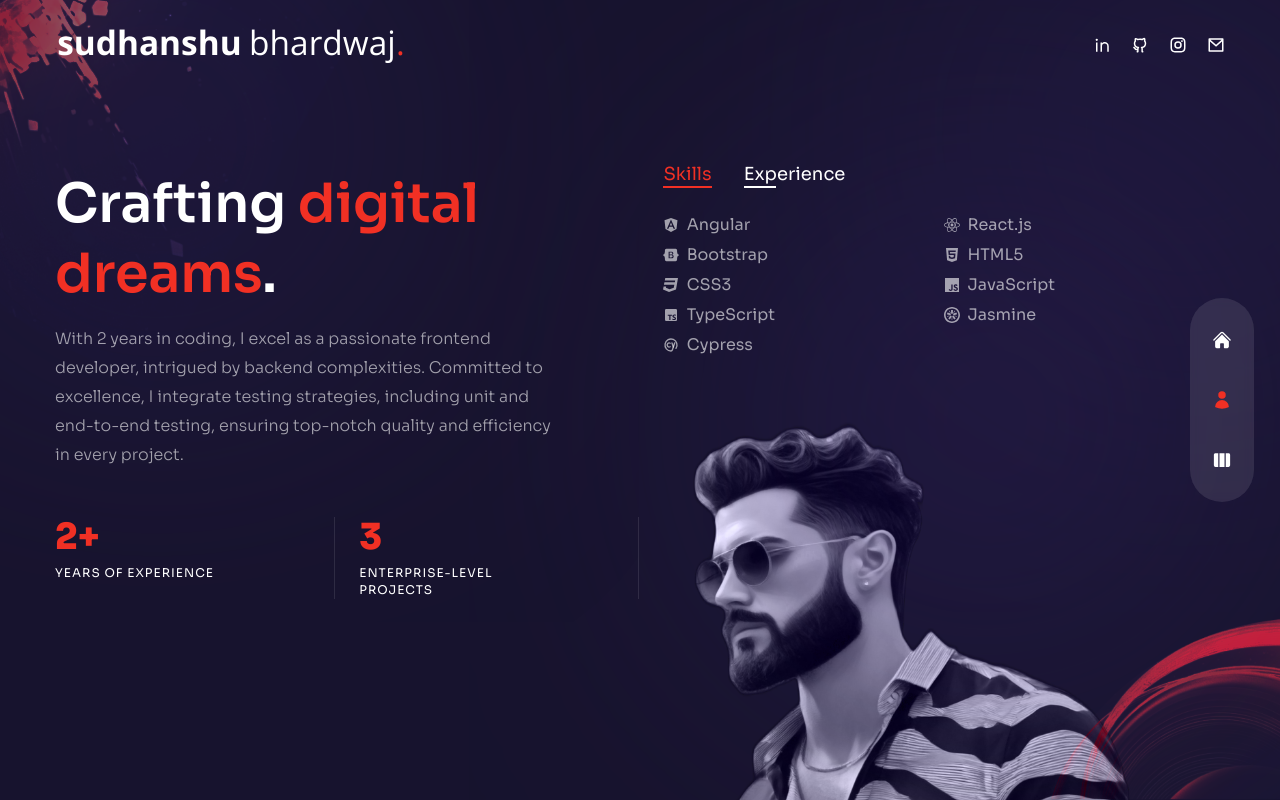
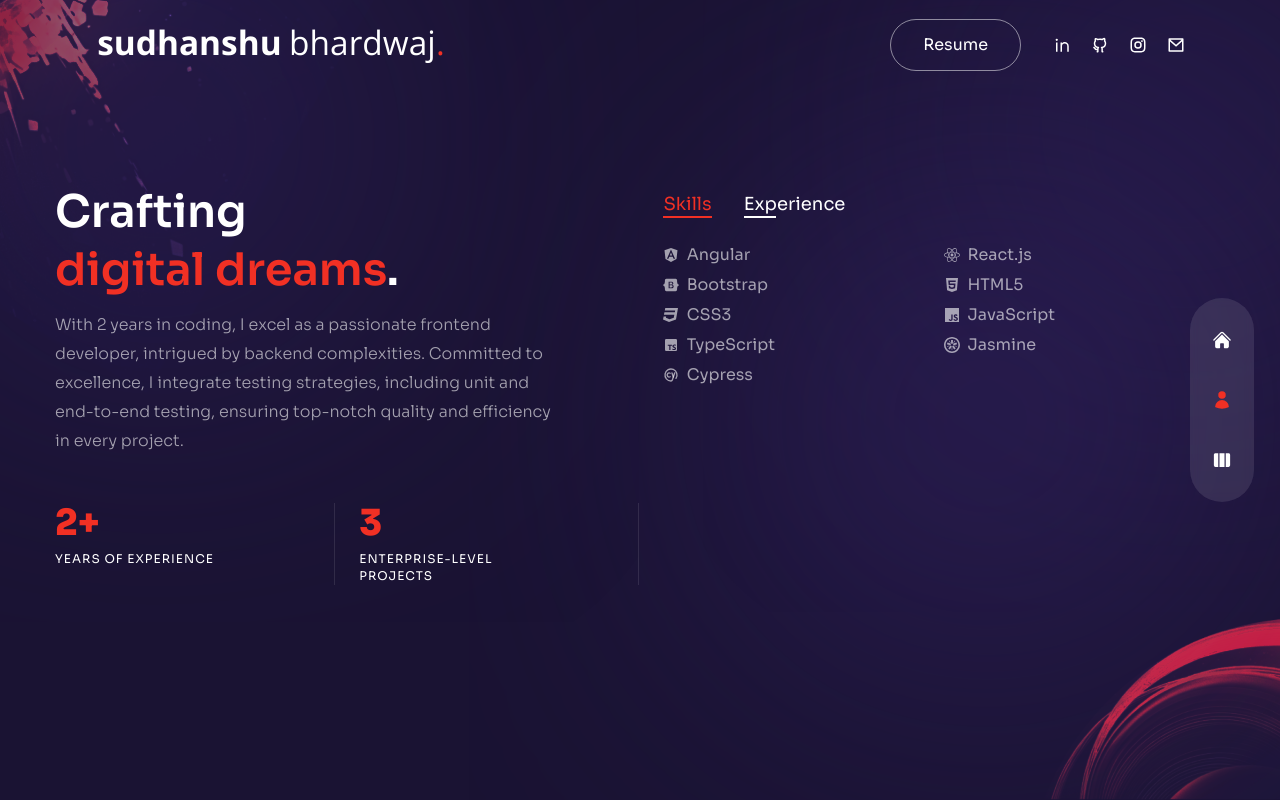
Before and after one commit to Sudhanshu-bh/sb-portfolio, a Next.js app: page /about in a window 1280 px wide. Built offline with nearby package versions, Linux system fonts and the light colour scheme.

Commit message:
layout and project thumbnail change

```diff
--- a/components/Header.js
+++ b/components/Header.js
@@ -7,12 +7,13 @@ import Logo from '../public/logo.svg';
 
 // components
 import Socials from '../components/Socials';
+import Resume from '../components/Resume';
 
 const Header = () => {
 	return (
-		<header className="absolute z-50 w-full flex items-center px-16 xl:px-0 xl:h-[90px]">
+		<header className="absolute z-50 w-full flex items-center px-16 xl:px-20 xl:h-[90px] mx-auto md:mx-20 md:-left-20">
 			<div className="container mx-auto">
-				<div className="flex flex-col lg:flex-row justify-between items-center gap-y-6 py-8">
+				<div className="flex flex-col sm:flex-row justify-between items-center gap-y-6 py-8">
 					{/* logo */}
 					<Link href={'/'} className="lg:hidden">
 						<Image src={Logo} width={280} height={38} alt="" priority={true} />
@@ -20,8 +21,14 @@ const Header = () => {
 					<Link href={'/'} className="hidden lg:flex">
 						<Image src={Logo} width={350} height={48} alt="" priority={true} />
 					</Link>
-					{/* socials */}
-					<Socials />
+
+					<div className="hidden sm:flex gap-8 ml-8">
+						{/* Resume */}
+						<Resume />
+
+						{/* socials */}
+						<Socials />
+					</div>
 				</div>
 			</div>
 		</header>
--- /dev/null
+++ b/components/Resume.js
@@ -0,0 +1,20 @@
+// import React from 'react';
+import { BsArrowRight } from 'react-icons/bs';
+
+const RESUME_LINK =
+	'https://drive.google.com/file/d/1QWVVubiZChRGgGTWHYV7uHz9S2ZJwDns/view?usp=sharing';
+
+const Resume = () => {
+	return (
+		<a href={RESUME_LINK} target="_blank">
+			<button className="btn rounded-full border border-white/50 max-w-[170px] px-8 transition-all duration-300 flex items-center justify-center overflow-hidden hover:border-accent group">
+				<span className="group-hover:-translate-y-[120%] group-hover:opacity-0 transition-all duration-500">
+					Resume
+				</span>
+				<BsArrowRight className="-translate-y-[120%] opacity-0 group-hover:flex group-hover:-translate-y-0 group-hover:opacity-100 transition-all duration-300 absolute text-[22px]" />
+			</button>
+		</a>
+	);
+};
+
+export default Resume;
--- a/components/WorkSlider.js
+++ b/components/WorkSlider.js
@@ -5,7 +5,7 @@ const workSlides = {
 			projects: [
 				{
 					title: 'Amazon clone - an e-commerce website',
-					path: '/thumb1.jpg',
+					path: '/m-thumb1.jpg',
 					link: {
 						github: 'https://github.com/Sudhanshu-bh/fs-amazon-clone',
 						live: '',
--- a/pages/about/index.js
+++ b/pages/about/index.js
@@ -1,7 +1,6 @@
 import React, { useEffect, useState } from 'react';
 
 // components
-import Avatar from '../../components/Avatar';
 import Circles from '../../components/Circles';
 import Skills from './sections/Skills';
 import Experience from './sections/Experience';
@@ -42,19 +41,11 @@ const About = () => {
 	}, [YOE]);
 
 	return (
-		<div className="h-full bg-primary/30 py-32 text-center xl:text-left overflow-hidden">
+		<div className="h-full pt-24 pb-16 sm:pb-24 text-center xl:text-left">
 			<Circles />
-			{/* avatar img */}
-			<motion.div
-				variants={fadeIn('right', 0.2)}
-				initial="hidden"
-				animate="show"
-				exit="hidden"
-				className="hidden xl:flex absolute top-[52%] right-[10%] z-10 mix-blend-luminosity w-[37vw]"
-			>
-				<Avatar />
-			</motion.div>
-			<div className="container mx-auto h-full flex flex-col items-center xl:flex-row gap-x-6 relative z-10">
+
+			{/* content */}
+			<div className="container mx-auto h-full flex flex-col items-center xl:flex-row gap-x-6 relative z-20 pb-8 sm:pb-0 overflow-y-auto sm:overflow-hidden">
 				{/* text */}
 				<div className="flex-1 flex flex-col justify-center">
 					<motion.h2
@@ -64,8 +55,10 @@ const About = () => {
 						exit="hidden"
 						className="h2"
 					>
-						Crafting <span className="text-accent">digital dreams</span>.
+						Crafting <br />
+						<span className="text-accent">digital dreams</span>.
 					</motion.h2>
+
 					<motion.p
 						variants={fadeIn('right', 0.4)}
 						initial="hidden"
@@ -79,6 +72,7 @@ const About = () => {
 						end-to-end testing, ensuring top-notch quality and efficiency in
 						every project.
 					</motion.p>
+
 					{/* counters */}
 					<motion.div
 						variants={fadeIn('right', 0.6)}
@@ -97,6 +91,7 @@ const About = () => {
 									Years of experience
 								</div>
 							</div>
+
 							{/* projects */}
 							<div className="relative flex-1 xl:after:w-[1px] after:h-full after:bg-white/10 after:absolute after:top-0 after:right-0">
 								<div className="text-2xl xl:text-4xl font-extrabold text-accent mb-2">
@@ -116,7 +111,7 @@ const About = () => {
 					initial="hidden"
 					animate="show"
 					exit="hidden"
-					className="flex flex-col w-full xl:max-w-[48%] h-[480px] mt-4 xl:mt-0"
+					className="flex flex-col w-full xl:max-w-[48%] h-[26.25rem] mt-4 xl:mt-0"
 				>
 					{/* tabs title */}
 					<div className="flex gap-x-10 xl:gap-x-8 mx-auto xl:mx-0">
--- a/pages/index.js
+++ b/pages/index.js
@@ -11,10 +11,9 @@ import { fadeIn } from '../variants';
 
 const Home = () => {
 	return (
-		<div className="bg-primary/60 h-full">
+		<div className="h-full" id="homepage">
 			{/* text */}
-			<div className="w-full h-full bg-gradient-to-r from-primary/10 via-black/30 to-black/10">
-				<div className="relative z-10 text-center flex flex-col justify-center xl:pt-40 xl:text-left h-full container mx-auto">
+			<div className="relative z-20 text-center flex flex-col justify-center xl:pt-40 xl:text-left h-full container mx-auto">
 				{/* title */}
 				<motion.h1
 					variants={fadeIn('down', 0.2)}
@@ -25,6 +24,7 @@ const Home = () => {
 				>
 					Code. Create. <br /> <span className="text-accent">Captivate.</span>
 				</motion.h1>
+
 				{/* subtitle */}
 				<motion.p
 					variants={fadeIn('down', 0.3)}
@@ -36,6 +36,7 @@ const Home = () => {
 					Elegance in Every Line, Brilliance in Every Design - Your Digital
 					Experience Elevated.
 				</motion.p>
+
 				{/* my projects button */}
 				<div className="flex justify-center xl:hidden relative">
 					<ProjectsBtn />
@@ -51,13 +52,15 @@ const Home = () => {
 				</motion.div>
 				<div className="min-h-24 hidden"></div>
 			</div>
-			</div>
+
 			{/* image */}
 			<div className="w-[1200px] h-full absolute right-0 bottom-0">
 				{/* bg img */}
 				<div className="bg-none xl:bg-explosion xl:bg-cover xl:bg-right xl:bg-no-repeat w-full h-full absolute mix-blend-color-dodge translate-z-0"></div>
+
 				{/* particles */}
 				<ParticlesContainer />
+
 				{/* aavatar img */}
 				<motion.div
 					variants={fadeIn('up', 0.5)}
--- a/styles/globals.css
+++ b/styles/globals.css
@@ -26,10 +26,10 @@
 		@apply w-full h-screen;
 	}
 	.h1 {
-		@apply text-[35px] leading-tight md:text-[60px] md:leading-[1.3] mb-8 font-semibold;
+		@apply text-[2.18rem] leading-tight md:text-[3.37rem] md:leading-[1.3] mb-4 font-semibold;
 	}
 	.h2 {
-		@apply text-[35px] leading-tight md:text-[54px] md:leading-[1.3] mb-4 font-semibold;
+		@apply text-[2.1rem] leading-tight md:text-[2.8rem] md:leading-[1.3] mb-3 font-semibold;
 	}
 	p {
 		@apply leading-[1.8] text-white/60 font-light;
```
Also changed, not shown: public/m-thumb1.jpg (added). Lines whose indentation alone changed are shown as unchanged.
